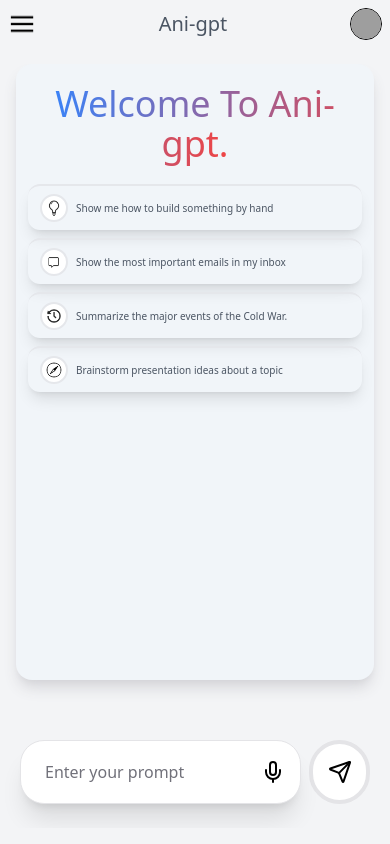
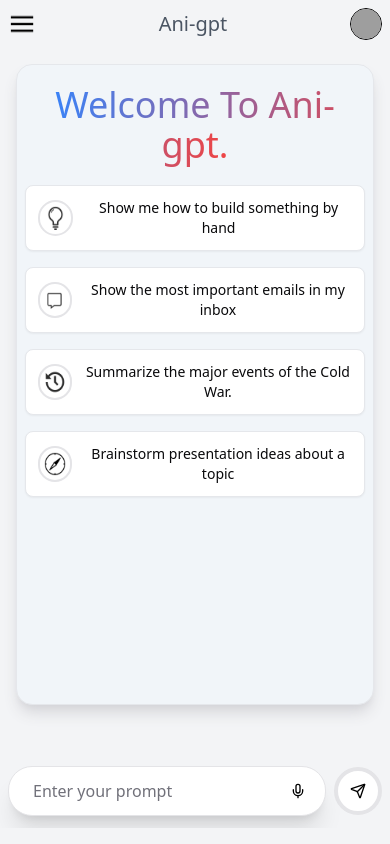
Before and after one commit to VIKASGULIA17/Ani-gpt, a React (Vite) app: page / in a window 390 px wide. Built offline with nearby package versions, Linux system fonts and the light colour scheme; grey boxes are pictures that could not be loaded.

Commit message:
layout problem completely solved

```diff
--- a/src/components/BottomInputSection.jsx
+++ b/src/components/BottomInputSection.jsx
@@ -9,7 +9,7 @@ import { Input } from "@/components/ui/input"
 const BottomInputSection = ({ onSent, setinput, input }) => {
   return (
 
-      <div className="w-full  mx-auto px-5 py-6">
+      <div className="w-full  mx-auto px-2 py-3">
         <div className="flex items-center gap-2">
           <div className="relative flex-grow">
                 {/* // Add microphone functionality here */}
@@ -18,7 +18,7 @@ const BottomInputSection = ({ onSent, setinput, input }) => {
               placeholder="Enter your prompt"
               value={input}
               onChange={(e) => setinput(e.target.value)}
-              className="px-6 h-16 pr-10 py-6 text-base lg:text-xl sm:text-lg rounded-3xl shadow-xl "
+              className="px-6 py-6 h-10 lg:h-16 pr-10 lg:py-6 text-base lg:text-xl sm:text-lg rounded-3xl shadow-xl "
             />
             <Button
               size="icon"
@@ -29,12 +29,12 @@ const BottomInputSection = ({ onSent, setinput, input }) => {
                 console.log("Microphone clicked")
               }}
             >
-              <Mic className="h-5 w-5 scale-150" />
+              <Mic className="h-5 w-5 lg:scale-150" />
               <span className="sr-only">Use microphone</span>
             </Button>
           </div>
-          <Button size="icon" variant="outline" onClick={onSent} className="h-16 w-16 rounded-full border-4 ">
-            <Send className="h-6 scale-150 w-6 " />
+          <Button size="icon" variant="outline" onClick={onSent} className="h-12 w-12 lg:h-16 lg:w-16 rounded-full border-4 ">
+            <Send className="h-6 lg:scale-150 w-6 " />
             <span className="sr-only">Send message</span>
           </Button>
         </div>
--- a/src/components/MainContent.jsx
+++ b/src/components/MainContent.jsx
@@ -1,14 +1,32 @@
 import ResultSection from './ResultSection';
 import { assets } from "../assets/assets";
 
-
+import { Card, CardContent } from "@/components/ui/card"
 
 import Markdown from 'react-markdown';
 
 const MainContent = ({ showResult, resultData, loading, showTime, recentPrompt, setHiddenDiv, HiddenDiv }) => {
+  const suggestions = [
+    {
+      text: "Show me how to build something by hand",
+      icon: assets.bulb_icon,
+    },
+    {
+      text: "Show the most important emails in my inbox",
+      icon: assets.message_icon,
+    },
+    {
+      text: "Summarize the major events of the Cold War.",
+      icon: assets.history_icon,
+    },
+    {
+      text: "Brainstorm presentation ideas about a topic",
+      icon: assets.compass_icon,
+    },
+  ]
   return (
-    <div
-      className={`main-container w-auto mx-4 shadow-lg shadow-zinc-300   h-[73vh] rounded-2xl ${!showResult ? "bg-slate-100" : "bg-gray-100"
+    <Card
+      className={`w-auto mx-4 h-[76vh] lg:h-[75vh] shadow-lg shadow-zinc-300  rounded-2xl ${!showResult ? "bg-slate-100" : "bg-gray-100"
         } flex flex-col text-center`}
     >
       {showResult ? (
@@ -22,53 +40,31 @@ const MainContent = ({ showResult, resultData, loading, showTime, recentPrompt,
         />
       ) : (
         <>
-          <div className="greet lg:mx-32 text-4xl lg:text-6xl font-medium p-5">
+          <div className="text-4xl lg:text-6xl font-medium p-5">
             <span className="bg-gradient-to-r from-blue-500 to-red-500 bg-clip-text text-transparent">
               Welcome To Ani-gpt.
             </span>
-            <p className="hidden lg:block lg:text-xl text-center text-wrap pt-4 px-96 font-normal text-[#7a7373]">
+            <p className="hidden md:block md:text-lg md:py-7 lg:block lg:text-xl text-center text-wrap pt-4 lg:px-20 font-normal text-[#7a7373]">
               Completely transforming your relationship with AI, providing a
               richer, more customized, and fluid interaction that adapts to
               your needs and preferences.
             </p>
           </div>
-          <div className="lg:mb-10 lg:block flex-col items-center  lg:gap-4">
-            {[
-              {
-                text: "Show me how to build something by hand",
-                icon: assets.bulb_icon,
-              },
-              {
-                text: "Show the most important emails in my inbox",
-                icon: assets.message_icon,
-              },
-              {
-                text: "Summarize the major events of the Cold War.",
-                icon: assets.history_icon,
-              },
-              {
-                text: "Brainstorm presentation ideas about a topic",
-                icon: assets.compass_icon,
-              },
-            ].map((card, index) => (
-              <div
-                key={index}
-                className="card hover:bg-slate-200 shadow-lg  border-t-2 mx-3 w-auto lg:w-[30vw] px-3 p-2 lg:p-4 lg:mx-[30vw] rounded-xl relative cursor-pointer flex  items-center gap-2 mb-2"
-              >
-                <img
-                  className="w-7 lg:w-9 p-1 border-2 bg-white rounded-3xl"
-                  src={card.icon}
-                  alt="Card Icon"
-                />
-                <p className="text-gray-600 text-[10px] lg:text-lg font-medium">
-                  {card.text}
-                </p>
-              </div>
+          <div className="grid grid-cols-1 md:grid-cols-2 gap-4 max-w-4xl mx-auto px-2 mb-4 lg:px-4 lg:mb-20 rounded-3xl">
+            {suggestions.map((suggestion, index) => (
+              <Card key={index} className="cursor-pointer hover:bg-accent transition-colors">
+                <CardContent className="flex items-center gap-3 p-3 lg:gap-7 lg:p-7">
+                  <div className="bg-background rounded-full p-1 border-2 border-border">
+                    <img className="w-6 h-6" src={suggestion.icon || "/placeholder.svg"} alt={`${suggestion.text} icon`} />
+                  </div>
+                  <p className="text-sm md:text-base text-foreground">{suggestion.text}</p>
+                </CardContent>
+              </Card>
             ))}
           </div>
         </>
       )}
-    </div>
+    </Card>
   );
 };
 
--- a/src/components/ResultSection.jsx
+++ b/src/components/ResultSection.jsx
@@ -18,7 +18,7 @@ const ResultSection = ({ loading, resultData, showTime, recentPrompt, setHiddenD
   };
 
   return (
-    <div className="result py-0 px-[10%] min-w-full max-h-[70vh] overflow-y-scroll no-scrollbar">
+    <div className="result py-0 px-[10%] min-w-full max-h-[75vh] overflow-y-scroll no-scrollbar">
       <span className="result-title flex flex-col items-end">
         <div className="w-auto px-4 py-2 rounded-lg capitalize text-white lg:font-bold font-[400] text-[14px] lg:text-lg my-10 flex items-center bg-blue-500 gap-5">
           <img
@@ -26,7 +26,10 @@ const ResultSection = ({ loading, resultData, showTime, recentPrompt, setHiddenD
             alt="User Icon"
             className="w-15 h-5 block border-[1.5px] lg:w-10 lg:h-10 rounded-full lg:border-2 border-cyan-300"
           />
-          <p className="whitespace-nowrap">{recentPrompt}</p>
+          <p className="max-w-[45vw] max-h-[120px] text-start whitespace-normal break-words  overflow-y-auto overflow-x-hidden">
+            {recentPrompt}
+          </p>
+
         </div>
         <FaEdit
           onClick={() => setHiddenDiv(!HiddenDiv)}
@@ -50,12 +53,12 @@ const ResultSection = ({ loading, resultData, showTime, recentPrompt, setHiddenD
           <div>
             <div className="my-4 flex flex-col bg-[#83b9f03a] shadow-2xl shadow-zinc-300 text-black py-4 px-3 gap-4 rounded-xl">
               <Markdown
-                className="text-[13px] px-4 lg:text-[20px] min-w-full text-start leading-2 lg:pt-2 font-normal lg:leading-8"
+                className="text-[13px] px-4 lg:text-[20px] max-w-[80vw] whitespace-normal break-words overflow-y-auto overflow-x-hidden text-start leading-2 lg:pt-2 font-normal lg:leading-8"
                 components={{
                   code({ children, className }) {
                     const match = /language-(\w+)/.exec(className || "");
                     return match ? (
-                      <div className="relative group">
+                      <div className="relative group max-w-[45vw] overflow-x-auto">
                         {/* Copy Button */}
                         <button
                           onClick={() => handleCopy(children)}
@@ -72,6 +75,8 @@ const ResultSection = ({ loading, resultData, showTime, recentPrompt, setHiddenD
                             borderRadius: "0.5rem",
                             margin: "20px 10px",
                             backgroundColor: "#f9fafb",
+                            maxWidth: "45vw",
+                            overflowX: "auto", // Ensure code blocks are scrollable if needed
                           }}
                         >
                           {String(children).trim()}
@@ -85,6 +90,7 @@ const ResultSection = ({ loading, resultData, showTime, recentPrompt, setHiddenD
               >
                 {resultData}
               </Markdown>
+
             </div>
 
             <div className="flex justify-between">
--- /dev/null
+++ b/src/components/ui/card.jsx
@@ -0,0 +1,50 @@
+import * as React from "react"
+
+import { cn } from "@/lib/utils"
+
+const Card = React.forwardRef(({ className, ...props }, ref) => (
+  <div
+    ref={ref}
+    className={cn("rounded-lg border bg-card text-card-foreground shadow-sm", className)}
+    {...props} />
+))
+Card.displayName = "Card"
+
+const CardHeader = React.forwardRef(({ className, ...props }, ref) => (
+  <div
+    ref={ref}
+    className={cn("flex flex-col space-y-1.5 p-6", className)}
+    {...props} />
+))
+CardHeader.displayName = "CardHeader"
+
+const CardTitle = React.forwardRef(({ className, ...props }, ref) => (
+  <div
+    ref={ref}
+    className={cn("text-2xl font-semibold leading-none tracking-tight", className)}
+    {...props} />
+))
+CardTitle.displayName = "CardTitle"
+
+const CardDescription = React.forwardRef(({ className, ...props }, ref) => (
+  <div
+    ref={ref}
+    className={cn("text-sm text-muted-foreground", className)}
+    {...props} />
+))
+CardDescription.displayName = "CardDescription"
+
+const CardContent = React.forwardRef(({ className, ...props }, ref) => (
+  <div ref={ref} className={cn("p-6 pt-0", className)} {...props} />
+))
+CardContent.displayName = "CardContent"
+
+const CardFooter = React.forwardRef(({ className, ...props }, ref) => (
+  <div
+    ref={ref}
+    className={cn("flex items-center p-6 pt-0", className)}
+    {...props} />
+))
+CardFooter.displayName = "CardFooter"
+
+export { Card, CardHeader, CardFooter, CardTitle, CardDescription, CardContent }
```
